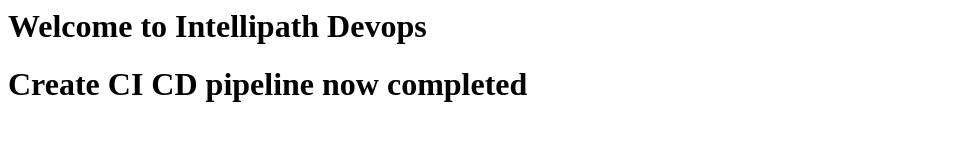
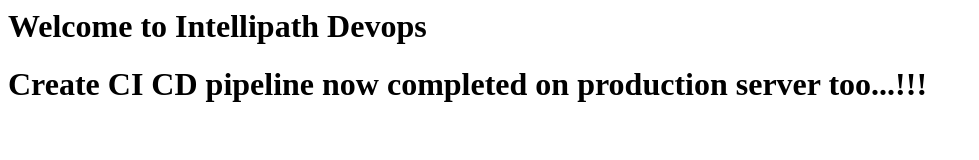
Before and after one commit to jesufrancis31/intellipath_project, a plain HTML site: page index.html in a window 1280 px wide. Shown: the whole page, without its empty margins (0-979 px from the left). Drawn offline with Linux system fonts and the light colour scheme.

Commit message:
Added Website production

```diff
--- a/index.html
+++ b/index.html
@@ -2,6 +2,6 @@
 <title> Jenkins CI/CD Pipeline</title>
 <body>
 <h1> Welcome to Intellipath  Devops</h1>
-<h1> Create CI CD pipeline now completed </h1>
+<h1> Create CI CD pipeline now completed on production server too...!!! </h1>
 </body>
 </html>
```
